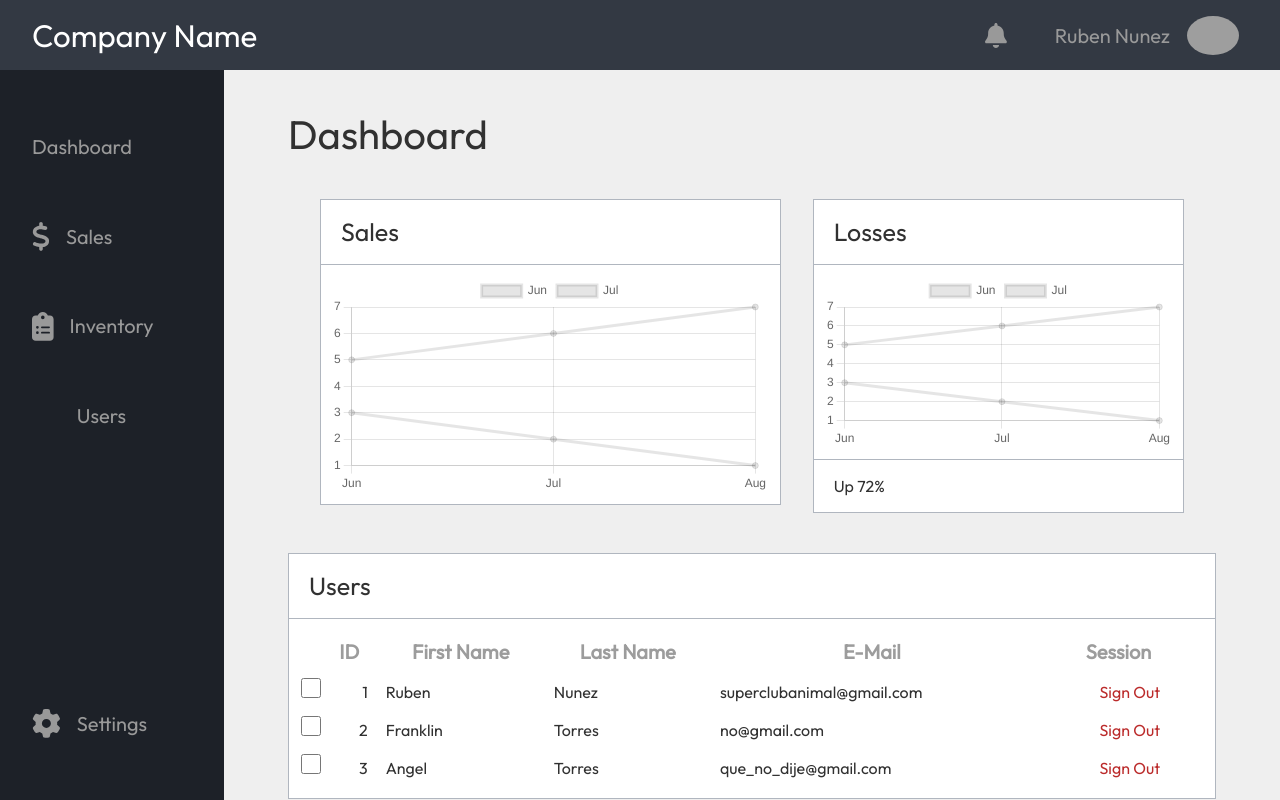
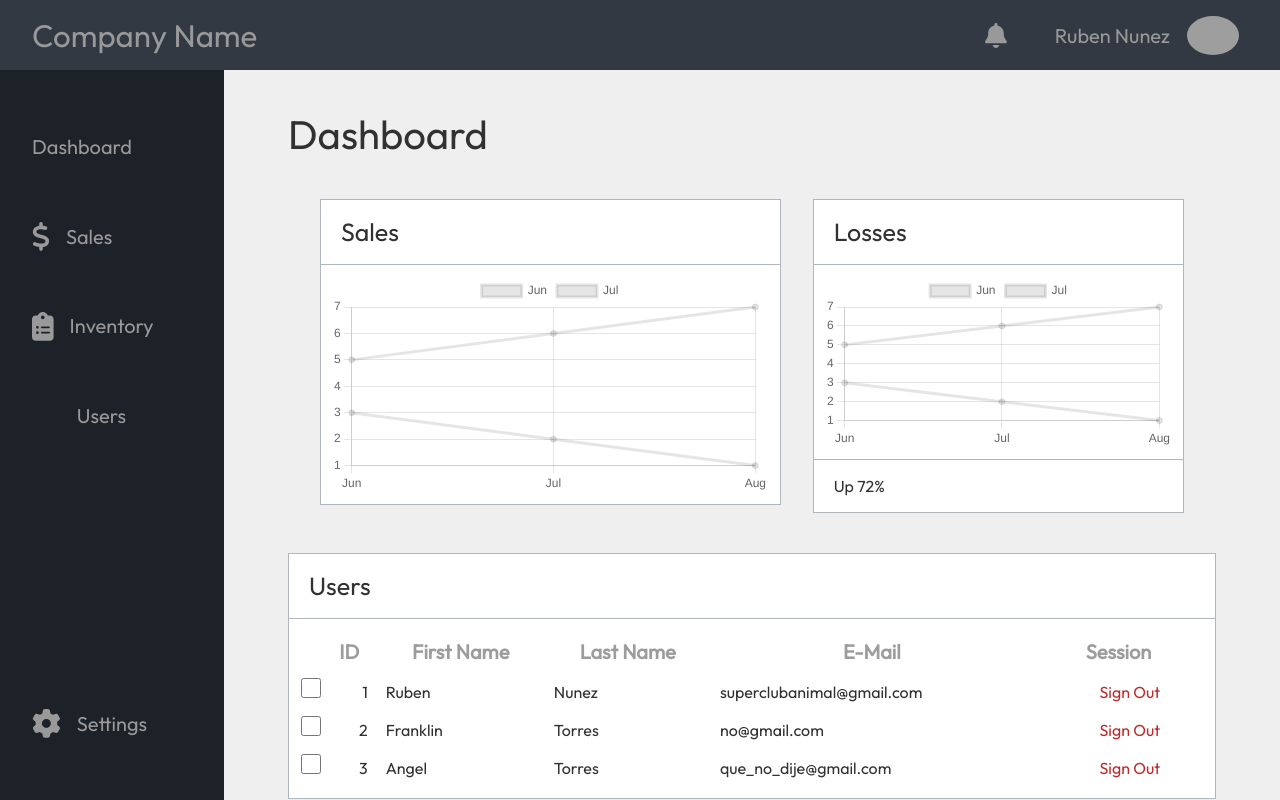
Before and after one commit to Rubenabdias1/dashboard, a React (Create React App) app: page / in a window 1280 px wide. Shown: the top 800 px of the page. Built offline with nearby package versions, Linux system fonts and the light colour scheme; grey boxes are pictures that could not be loaded; some icons are missing.

Commit message:
Refactor styles for all a tags

```diff
--- a/src/App.css
+++ b/src/App.css
@@ -16,3 +16,14 @@ h2 {
   font-weight: 400;
   line-height: 2rem;
 }
+
+a {
+  font-size: 1.25rem;
+  font-weight: 500;
+  text-decoration: none;
+  color: #999999;
+}
+
+a:hover {
+  color: white;
+}
--- a/src/components/NavBar/NavBar.tsx
+++ b/src/components/NavBar/NavBar.tsx
@@ -7,7 +7,9 @@ import { Button } from "../Button/Button";
 export const NavBar = () => {
   return (
     <nav className={styles.navbar}>
-      <h1>Company Name</h1>
+      <a href="">
+        <h1>Company Name</h1>
+      </a>
       <div>
         <Button className={styles.navButton}>
           <FontAwesomeIcon icon={faBell} />
--- a/src/components/NavBar/navbar.module.scss
+++ b/src/components/NavBar/navbar.module.scss
@@ -6,7 +6,7 @@
   width: 100%;
   height: 4.375rem;
   background-color: #333943;
-  color: white;
+  color: #d7d7d7;
   padding: 0 2rem;
   display: flex;
   flex-flow: row wrap;
@@ -17,6 +17,9 @@
     cursor: pointer;
     font-size: 1.953125rem;
     font-weight: 500;
+    &:hover {
+      color: white;
+    }
   }
 
   div {
--- a/src/components/SideBar/sidebar.module.scss
+++ b/src/components/SideBar/sidebar.module.scss
@@ -17,26 +17,23 @@
     li {
       padding: 0;
       margin: 0;
-
       list-style: none;
       height: 5.6rem;
+
       a {
         height: 100%;
         padding: 1.5rem 2rem;
-        font-size: 1.25rem;
-        font-weight: 500;
         display: flex;
         align-items: center;
-        text-decoration: none;
         color: #999999;
+
         svg {
           font-size: 1.8rem;
           margin-right: 1rem;
         }
-      }
-      &:hover {
-        background-color: #262626;
-        a {
+
+        &:hover {
+          background-color: #262626;
           color: white;
         }
       }
```
